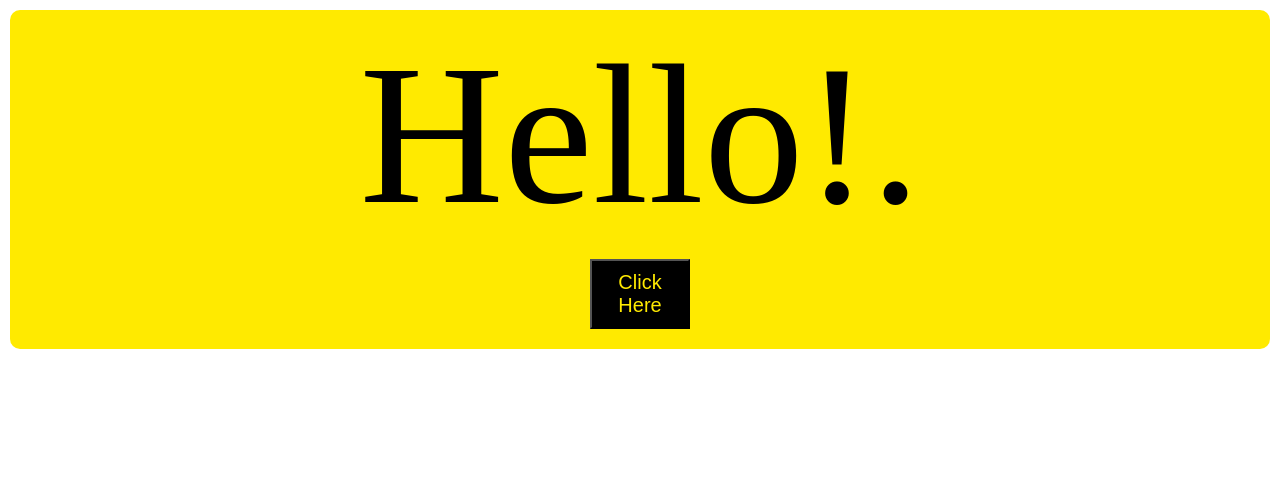
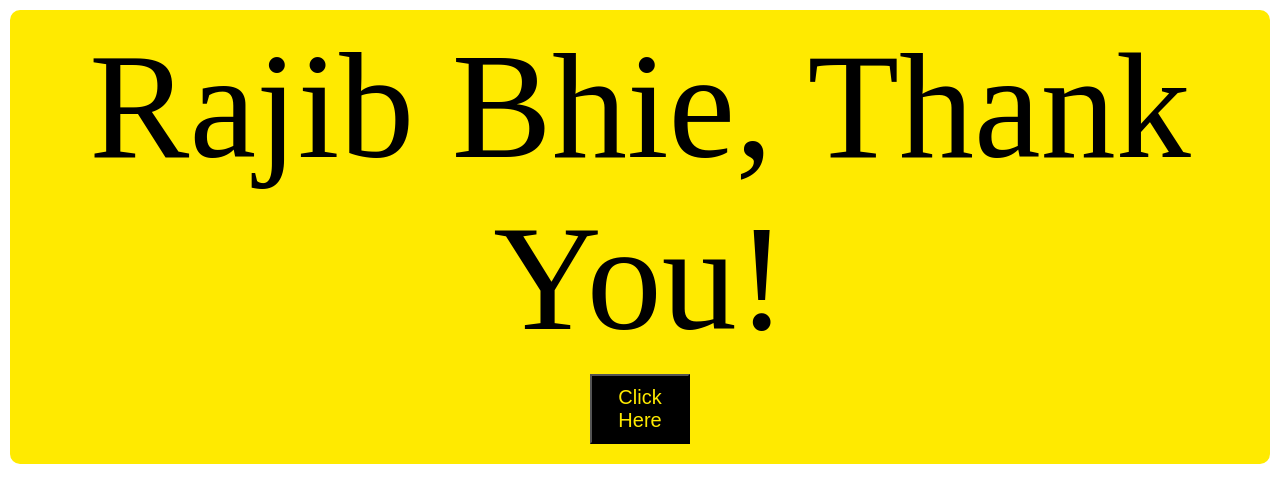
Before and after one commit to billahdotdev/test-site, a React (Vite) app: page / in a window 1280 px wide. Shown: the top 502 px of the page. Built offline with nearby package versions, Linux system fonts and the light colour scheme.

Commit message:
another commit

```diff
--- a/src/App.jsx
+++ b/src/App.jsx
@@ -14,8 +14,8 @@ function App() {
         padding: 10,
         marginTop: 10
         }}>
-        <p style={{fontSize: 200}}>
-          Hello!.
+        <p style={{fontSize: 150}}>
+          Rajib Bhie, Thank You!
           </p>
         <button style={{
           backgroundColor: 'black',
```
